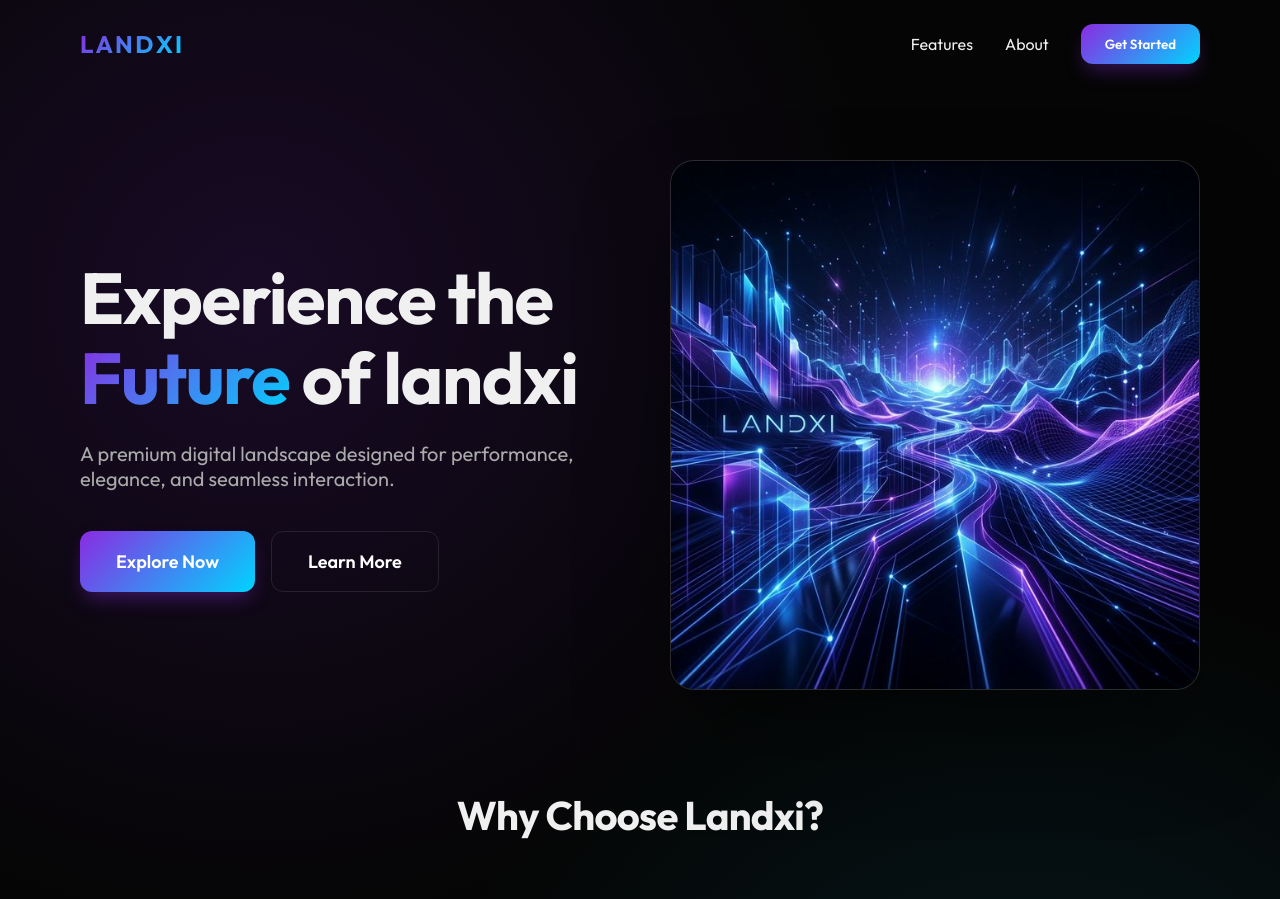
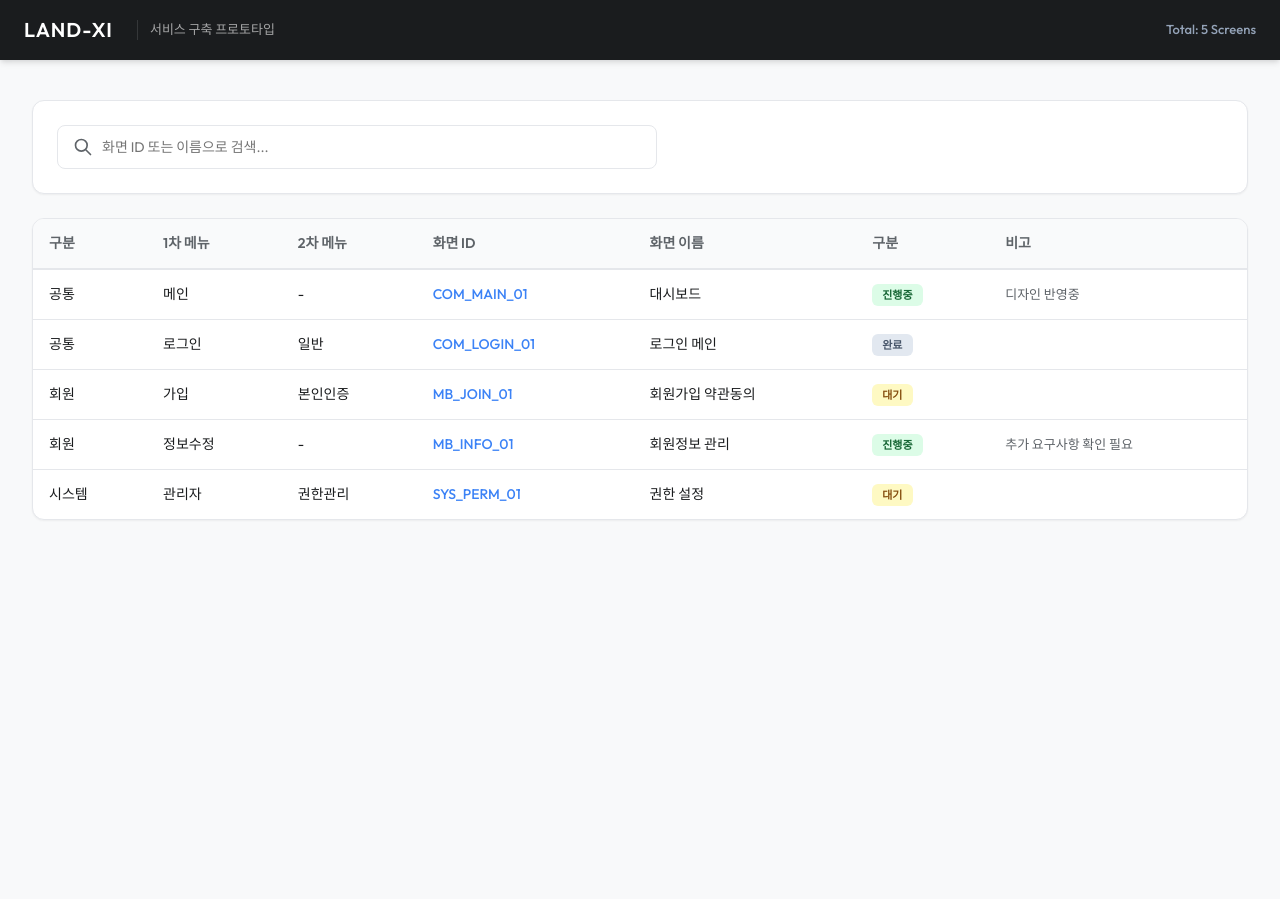
Before and after one commit to mini531/landxi, a React (Vite) app: page / in a window 1280 px wide. Shown: the top 899 px of the page. After the commit the page ends 800 px from the top, so only its background shows below. Built offline with nearby package versions, Linux system fonts and the light colour scheme.

Commit message:
Implement Land-XI prototype list page with bright premium theme

```diff
--- a/index.html
+++ b/index.html
@@ -4,7 +4,7 @@
     <meta charset="UTF-8" />
     <link rel="icon" type="image/svg+xml" href="/favicon.svg" />
     <meta name="viewport" content="width=device-width, initial-scale=1.0" />
-    <title>Landxi | Premium Experience</title>
+    <title>Land-XI | Screen List</title>
     <link rel="preconnect" href="https://fonts.googleapis.com">
     <link rel="preconnect" href="https://fonts.gstatic.com" crossorigin>
     <link href="https://fonts.googleapis.com/css2?family=Outfit:wght@300;400;500;600;700&display=swap" rel="stylesheet">
--- a/src/App.css
+++ b/src/App.css
@@ -1,210 +1,34 @@
-.app-container {
-  display: flex;
-  flex-direction: column;
-  width: 100%;
+/* Specific styles for components in App.tsx */
+
+.header-info {
+  font-size: 13px;
+  font-weight: 500;
+  color: #94a3b8;
 }
 
-.navbar {
-  position: fixed;
-  top: 0;
-  width: 100%;
-  padding: 24px 0;
-  z-index: 1000;
-  transition: var(--transition-smooth);
-}
-
-.navbar.scrolled {
-  background: rgba(5, 5, 5, 0.8);
-  backdrop-filter: blur(20px);
-  padding: 16px 0;
-  border-bottom: 1px solid var(--glass-border);
-}
-
-.nav-content {
-  max-width: 1200px;
-  margin: 0 auto;
-  padding: 0 40px;
-  display: flex;
-  justify-content: space-between;
-  align-items: center;
-}
-
-.logo {
-  font-size: 24px;
-  font-weight: 800;
-  letter-spacing: 0.1em;
-  background: linear-gradient(135deg, var(--accent-primary), var(--accent-secondary));
-  -webkit-background-clip: text;
-  -webkit-text-fill-color: transparent;
-}
-
-.nav-links {
-  display: flex;
-  gap: 32px;
-  align-items: center;
-}
-
-.btn-primary {
-  background: linear-gradient(135deg, var(--accent-primary), var(--accent-secondary));
-  color: #fff;
-  padding: 12px 24px;
-  border-radius: 12px;
-  font-weight: 600;
-  transition: var(--transition-smooth);
-  box-shadow: 0 10px 20px -5px rgba(138, 43, 226, 0.4);
-}
-
-.btn-primary:hover {
-  transform: translateY(-2px);
-  box-shadow: 0 15px 30px -5px rgba(138, 43, 226, 0.6);
-}
-
-.btn-secondary {
-  border: 1px solid var(--glass-border);
-  color: #fff;
-  padding: 12px 24px;
-  border-radius: 12px;
-  font-weight: 600;
-  transition: var(--transition-smooth);
-}
-
-.btn-secondary:hover {
-  background: var(--glass-bg);
-  border-color: #fff;
-}
-
-.hero-section {
-  display: grid;
-  grid-template-columns: 1fr 1fr;
-  align-items: center;
-  gap: 60px;
-  max-width: 1200px;
-  margin: 160px auto 100px;
-  padding: 0 40px;
-}
-
-.hero-title {
-  font-size: clamp(40px, 6vw, 72px);
-  line-height: 1.1;
-  margin-bottom: 24px;
-}
-
-.text-gradient {
-  background: linear-gradient(135deg, var(--accent-primary), var(--accent-secondary));
-  -webkit-background-clip: text;
-  -webkit-text-fill-color: transparent;
-}
-
-.hero-subtitle {
-  font-size: 20px;
-  color: #aaa;
-  margin-bottom: 40px;
-  max-width: 500px;
-}
-
-.hero-cta {
+.status-summary {
   display: flex;
   gap: 16px;
 }
 
-.large {
-  padding: 18px 36px;
-  font-size: 18px;
+/* For larger data tables, we might want a sticky header */
+thead th {
+  position: sticky;
+  top: 0;
+  z-index: 10;
 }
 
-.hero-image-wrapper {
-  position: relative;
-  overflow: hidden;
-  box-shadow: 0 50px 100px -20px rgba(0, 0, 0, 0.5);
+/* Animations for table rows */
+tr {
+  transition: var(--transition);
 }
 
-.hero-img {
-  width: 100%;
-  display: block;
-  transition: var(--transition-smooth);
+tr:hover {
+  transform: scale(1.001);
+  box-shadow: 0 4px 6px -1px rgba(0, 0, 0, 0.05);
 }
 
-.hero-image-wrapper:hover .hero-img {
-  transform: scale(1.05);
+/* Empty state styling */
+tbody tr td[colspan="7"] {
+  background-color: #fff !important;
 }
-
-.features-section {
-  max-width: 1200px;
-  margin: 100px auto;
-  padding: 0 40px;
-}
-
-.section-title {
-  font-size: 40px;
-  text-align: center;
-  margin-bottom: 60px;
-}
-
-.features-grid {
-  display: grid;
-  grid-template-columns: repeat(3, 1fr);
-  gap: 32px;
-}
-
-.feature-card {
-  padding: 40px;
-  text-align: center;
-  transition: var(--transition-smooth);
-}
-
-.feature-card:hover {
-  transform: translateY(-10px);
-  border-color: var(--accent-primary);
-}
-
-.feature-icon {
-  font-size: 48px;
-  margin-bottom: 24px;
-}
-
-.feature-card h3 {
-  margin-bottom: 16px;
-}
-
-.feature-card p {
-  color: #aaa;
-  line-height: 1.6;
-}
-
-.footer {
-  margin: 100px 40px 40px;
-  padding: 40px;
-  border-radius: 24px;
-}
-
-.footer-content {
-  display: flex;
-  justify-content: space-between;
-  align-items: center;
-}
-
-.footer-links {
-  display: flex;
-  gap: 24px;
-  color: #aaa;
-}
-
-@media (max-width: 968px) {
-  .hero-section {
-    grid-template-columns: 1fr;
-    text-align: center;
-    margin-top: 120px;
-  }
-
-  .hero-subtitle {
-    margin: 0 auto 40px;
-  }
-
-  .hero-cta {
-    justify-content: center;
-  }
-
-  .features-grid {
-    grid-template-columns: 1fr;
-  }
-}
--- a/src/App.tsx
+++ b/src/App.tsx
@@ -1,87 +1,109 @@
-import { useState, useEffect } from 'react';
-import heroImg from './assets/hero.png';
+import { useState, useMemo } from 'react';
 import './App.css';
 
+interface ScreenItem {
+  category: string;
+  menu1: string;
+  menu2: string;
+  id: string;
+  name: string;
+  status: string;
+  remarks: string;
+  link: string;
+}
+
+// Initial empty items or sample data for demonstration
+const INITIAL_DATA: ScreenItem[] = [
+  { category: '공통', menu1: '메인', menu2: '-', id: 'COM_MAIN_01', name: '대시보드', status: '진행중', remarks: '디자인 반영중', link: '#' },
+  { category: '공통', menu1: '로그인', menu2: '일반', id: 'COM_LOGIN_01', name: '로그인 메인', status: '완료', remarks: '', link: '#' },
+  { category: '회원', menu1: '가입', menu2: '본인인증', id: 'MB_JOIN_01', name: '회원가입 약관동의', status: '대기', remarks: '', link: '#' },
+  { category: '회원', menu1: '정보수정', menu2: '-', id: 'MB_INFO_01', name: '회원정보 관리', status: '진행중', remarks: '추가 요구사항 확인 필요', link: '#' },
+  { category: '시스템', menu1: '관리자', menu2: '권한관리', id: 'SYS_PERM_01', name: '권한 설정', status: '대기', remarks: '', link: '#' },
+];
+
 function App() {
-  const [scrolled, setScrolled] = useState(false);
+  const [searchTerm, setSearchTerm] = useState('');
 
-  useEffect(() => {
-    const handleScroll = () => {
-      setScrolled(window.scrollY > 50);
-    };
-    window.addEventListener('scroll', handleScroll);
-    return () => window.removeEventListener('scroll', handleScroll);
-  }, []);
+  const filteredData = useMemo(() => {
+    if (!searchTerm) return INITIAL_DATA;
+    return INITIAL_DATA.filter(item =>
+      item.id.toLowerCase().includes(searchTerm.toLowerCase()) ||
+      item.name.toLowerCase().includes(searchTerm.toLowerCase())
+    );
+  }, [searchTerm]);
 
   return (
-    <div className="app-container">
-      <nav className={`navbar ${scrolled ? 'scrolled' : ''}`}>
-        <div className="nav-content">
-          <div className="logo">LANDXI</div>
-          <div className="nav-links">
-            <a href="#features">Features</a>
-            <a href="#about">About</a>
-            <button className="btn-primary">Get Started</button>
+    <div id="root">
+      <header className="header">
+        <div className="header-title">
+          <h1>Land-XI</h1>
+          <span className="header-subtitle">서비스 구축 프로토타입</span>
+        </div>
+        <div className="header-info">
+          <span>Total: {filteredData.length} Screens</span>
+        </div>
+      </header>
+
+      <main className="main-content">
+        <section className="control-panel">
+          <div className="search-wrapper">
+            <svg className="search-icon" width="20" height="20" fill="none" stroke="currentColor" viewBox="0 0 24 24">
+              <path strokeLinecap="round" strokeLinejoin="round" strokeWidth="2" d="M21 21l-6-6m2-5a7 7 0 11-14 0 7 7 0 0114 0z" />
+            </svg>
+            <input
+              type="text"
+              className="search-input"
+              placeholder="화면 ID 또는 이름으로 검색..."
+              value={searchTerm}
+              onChange={(e) => setSearchTerm(e.target.value)}
+            />
           </div>
-        </div>
-      </nav>
-
-      <main>
-        <section className="hero-section animate-fade-in">
-          <div className="hero-content">
-            <h1 className="hero-title">
-              Experience the <span className="text-gradient">Future</span> of landxi
-            </h1>
-            <p className="hero-subtitle">
-              A premium digital landscape designed for performance, elegance, and seamless interaction.
-            </p>
-            <div className="hero-cta">
-              <button className="btn-primary large">Explore Now</button>
-              <button className="btn-secondary large">Learn More</button>
-            </div>
-          </div>
-          <div className="hero-visual">
-            <div className="hero-image-wrapper glass">
-              <img src={heroImg} alt="Landxi Hero" className="hero-img" />
-              <div className="hero-overlay"></div>
-            </div>
+          <div className="status-summary">
+            {/* Summary statistics can go here if needed */}
           </div>
         </section>
 
-        <section id="features" className="features-section">
-          <div className="section-header">
-            <h2 className="section-title">Why Choose Landxi?</h2>
-          </div>
-          <div className="features-grid">
-            <div className="feature-card glass">
-              <div className="feature-icon">⚡</div>
-              <h3>Ultra Fast</h3>
-              <p>Built with Vite and React for lightning-fast performance.</p>
-            </div>
-            <div className="feature-card glass">
-              <div className="feature-icon">💎</div>
-              <h3>Premium Design</h3>
-              <p>Stunning visuals with modern glassmorphism and animations.</p>
-            </div>
-            <div className="feature-card glass">
-              <div className="feature-icon">🛡️</div>
-              <h3>Secure</h3>
-              <p>Robust and scalable architecture for your digital assets.</p>
-            </div>
-          </div>
+        <section className="table-container">
+          <table>
+            <thead>
+              <tr>
+                <th>구분</th>
+                <th>1차 메뉴</th>
+                <th>2차 메뉴</th>
+                <th>화면 ID</th>
+                <th>화면 이름</th>
+                <th>구분</th>
+                <th>비고</th>
+              </tr>
+            </thead>
+            <tbody>
+              {filteredData.length > 0 ? (
+                filteredData.map((item, index) => (
+                  <tr key={index} onClick={() => window.open(item.link, '_blank')}>
+                    <td>{item.category}</td>
+                    <td>{item.menu1}</td>
+                    <td>{item.menu2}</td>
+                    <td style={{ color: '#3b82f6', fontWeight: 500 }}>{item.id}</td>
+                    <td>{item.name}</td>
+                    <td>
+                      <span className={`badge ${item.status === '진행중' ? 'badge-progress' : item.status === '대기' ? 'badge-pending' : 'badge-default'}`}>
+                        {item.status}
+                      </span>
+                    </td>
+                    <td style={{ color: '#5e6368', fontSize: '13px' }}>{item.remarks}</td>
+                  </tr>
+                ))
+              ) : (
+                <tr>
+                  <td colSpan={7} style={{ textAlign: 'center', padding: '60px', color: '#9ca3af' }}>
+                    데이터가 없습니다.
+                  </td>
+                </tr>
+              )}
+            </tbody>
+          </table>
         </section>
       </main>
-
-      <footer className="footer glass">
-        <div className="footer-content">
-          <p>&copy; 2026 Landxi. All rights reserved.</p>
-          <div className="footer-links">
-            <a href="#">Privacy</a>
-            <a href="#">Terms</a>
-            <a href="#">Github</a>
-          </div>
-        </div>
-      </footer>
     </div>
   );
 }
--- a/src/index.css
+++ b/src/index.css
@@ -1,80 +1,184 @@
 :root {
   --font-family: 'Outfit', sans-serif;
-  --bg-color: #050505;
-  --text-color: #f0f0f0;
-  --accent-primary: #8a2be2;
-  --accent-secondary: #00d4ff;
-  --glass-bg: rgba(255, 255, 255, 0.05);
-  --glass-border: rgba(255, 255, 255, 0.1);
-  --selection-bg: rgba(138, 43, 226, 0.3);
+  --bg-color: #f8f9fa;
+  --panel-bg: #ffffff;
+  --text-primary: #1a1c1e;
+  --text-secondary: #5e6368;
+  --accent-color: #3b82f6; /* Modern Blue */
+  --accent-soft: #eff6ff;
+  --border-color: #e5e7eb;
+  --header-bg: #1a1c1e;
+  --header-text: #ffffff;
+  --table-hover: #f1f5f9;
 
-  --transition-smooth: all 0.4s cubic-bezier(0.4, 0, 0.2, 1);
+  --shadow-sm: 0 1px 2px 0 rgba(0, 0, 0, 0.05);
+  --shadow-md: 0 4px 6px -1px rgba(0, 0, 0, 0.1), 0 2px 4px -1px rgba(0, 0, 0, 0.06);
+  --transition: all 0.2s cubic-bezier(0.4, 0, 0.2, 1);
 }
 
 * {
   box-sizing: border-box;
   margin: 0;
   padding: 0;
-  -webkit-font-smoothing: antialiased;
-  -moz-osx-font-smoothing: grayscale;
-}
-
-::selection {
-  background: var(--selection-bg);
-  color: #fff;
 }
 
 body {
   font-family: var(--font-family);
   background-color: var(--bg-color);
-  color: var(--text-color);
-  min-height: 100vh;
-  overflow-x: hidden;
-  background-image:
-    radial-gradient(circle at 20% 20%, rgba(138, 43, 226, 0.15) 0%, transparent 40%),
-    radial-gradient(circle at 80% 80%, rgba(0, 212, 255, 0.1) 0%, transparent 40%);
+  color: var(--text-primary);
+  line-height: 1.5;
+  overflow-y: scroll;
 }
 
 #root {
-  width: 100%;
   min-height: 100vh;
   display: flex;
   flex-direction: column;
 }
 
-h1, h2, h3 {
-  font-weight: 700;
-  letter-spacing: -0.02em;
+/* Typography */
+h1, h2, h3 { font-weight: 600; letter-spacing: -0.01em; }
+
+/* Layout Components */
+.header {
+  background-color: var(--header-bg);
+  color: var(--header-text);
+  padding: 0 24px;
+  height: 60px;
+  display: flex;
+  align-items: center;
+  justify-content: space-between;
+  box-shadow: var(--shadow-md);
+  position: sticky;
+  top: 0;
+  z-index: 100;
 }
 
-a {
-  color: inherit;
-  text-decoration: none;
-  transition: var(--transition-smooth);
+.header-title {
+  display: flex;
+  align-items: center;
+  gap: 12px;
 }
 
-button {
-  cursor: pointer;
-  border: none;
-  background: none;
-  font-family: inherit;
+.header-title h1 {
+  font-size: 20px;
+  text-transform: uppercase;
+  letter-spacing: 0.05em;
 }
 
-/* Glassmorphism Utility */
-.glass {
-  background: var(--glass-bg);
-  backdrop-filter: blur(12px);
-  -webkit-backdrop-filter: blur(12px);
-  border: 1px solid var(--glass-border);
-  border-radius: 24px;
+.header-subtitle {
+  font-size: 13px;
+  opacity: 0.6;
+  font-weight: 400;
+  border-left: 1px solid rgba(255,255,255,0.2);
+  padding-left: 12px;
+  margin-left: 12px;
 }
 
-/* Animations */
-@keyframes fadeIn {
-  from { opacity: 0; transform: translateY(20px); }
-  to { opacity: 1; transform: translateY(0); }
+.main-content {
+  flex: 1;
+  max-width: 1600px;
+  width: 95%;
+  margin: 40px auto;
+  display: flex;
+  flex-direction: column;
+  gap: 24px;
 }
 
-.animate-fade-in {
-  animation: fadeIn 0.8s ease-out forwards;
+/* Control Panel (Search) */
+.control-panel {
+  background: var(--panel-bg);
+  padding: 24px;
+  border-radius: 12px;
+  box-shadow: var(--shadow-sm);
+  border: 1px solid var(--border-color);
+  display: flex;
+  align-items: center;
+  justify-content: space-between;
+  gap: 20px;
 }
+
+.search-wrapper {
+  position: relative;
+  flex: 1;
+  max-width: 600px;
+}
+
+.search-input {
+  width: 100%;
+  padding: 12px 16px 12px 44px;
+  border: 1px solid var(--border-color);
+  border-radius: 8px;
+  font-family: inherit;
+  font-size: 14px;
+  transition: var(--transition);
+  background-color: #fff;
+}
+
+.search-input:focus {
+  outline: none;
+  border-color: var(--accent-color);
+  box-shadow: 0 0 0 3px var(--accent-soft);
+}
+
+.search-icon {
+  position: absolute;
+  left: 16px;
+  top: 50%;
+  transform: translateY(-50%);
+  color: var(--text-secondary);
+  pointer-events: none;
+}
+
+/* Table Design */
+.table-container {
+  background: var(--panel-bg);
+  border-radius: 12px;
+  box-shadow: var(--shadow-sm);
+  border: 1px solid var(--border-color);
+  overflow: hidden;
+}
+
+table {
+  width: 100%;
+  border-collapse: collapse;
+  font-size: 14px;
+}
+
+th {
+  background-color: #f9fafb;
+  padding: 14px 16px;
+  text-align: left;
+  font-weight: 600;
+  color: var(--text-secondary);
+  border-bottom: 2px solid var(--border-color);
+  white-space: nowrap;
+}
+
+td {
+  padding: 14px 16px;
+  border-bottom: 1px solid var(--border-color);
+  color: var(--text-primary);
+}
+
+tr:last-child td { border-bottom: none; }
+tr:hover td { background-color: var(--table-hover); cursor: pointer; }
+
+/* Status Badges */
+.badge {
+  padding: 4px 10px;
+  border-radius: 6px;
+  font-size: 11px;
+  font-weight: 600;
+  text-transform: uppercase;
+}
+
+.badge-default { background: #e2e8f0; color: #475569; }
+.badge-progress { background: #dcfce7; color: #166534; }
+.badge-pending { background: #fef9c3; color: #854d0e; }
+
+/* Responsive adjustments */
+@media (max-width: 1024px) {
+  .main-content { width: 98%; margin: 20px auto; }
+  .control-panel { flex-direction: column; align-items: stretch; }
+}
```
